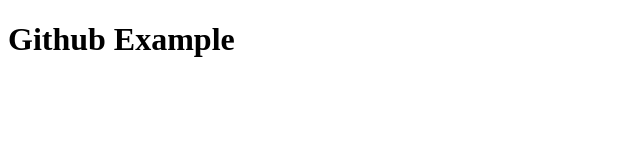
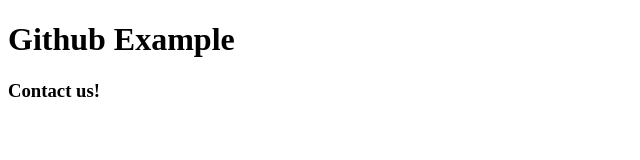
Before and after one commit to lynliac/WebProjectGithubJan10, a plain HTML site: page index.html in a window 1280 px wide. Shown: the whole page, without its empty margins (0-640 px from the left). Drawn offline with Linux system fonts and the light colour scheme.

Commit message:
adding h3 tag in the footer of index.html

```diff
--- a/index.html
+++ b/index.html
@@ -12,6 +12,6 @@
 
     </body>
     <footer>
-
+        <h3>Contact us!</h3>
     </footer>
 </html>
```
